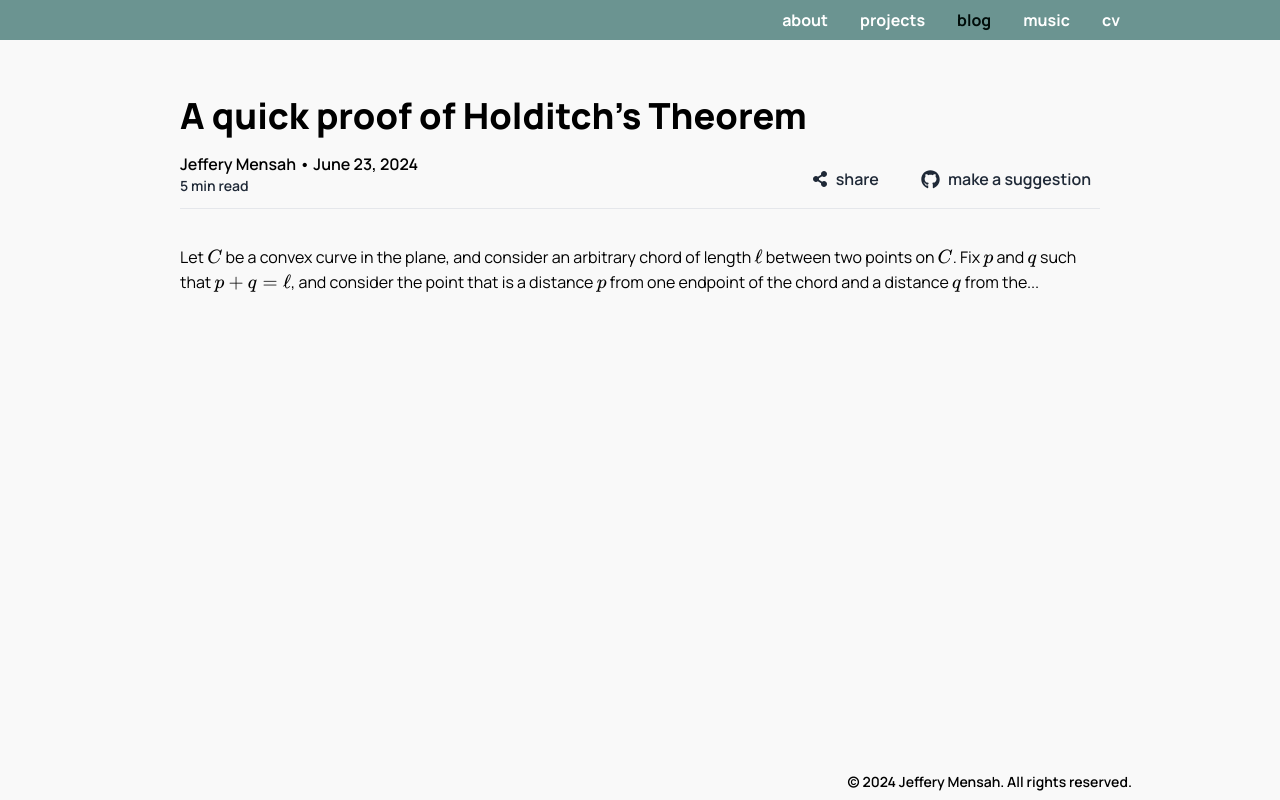
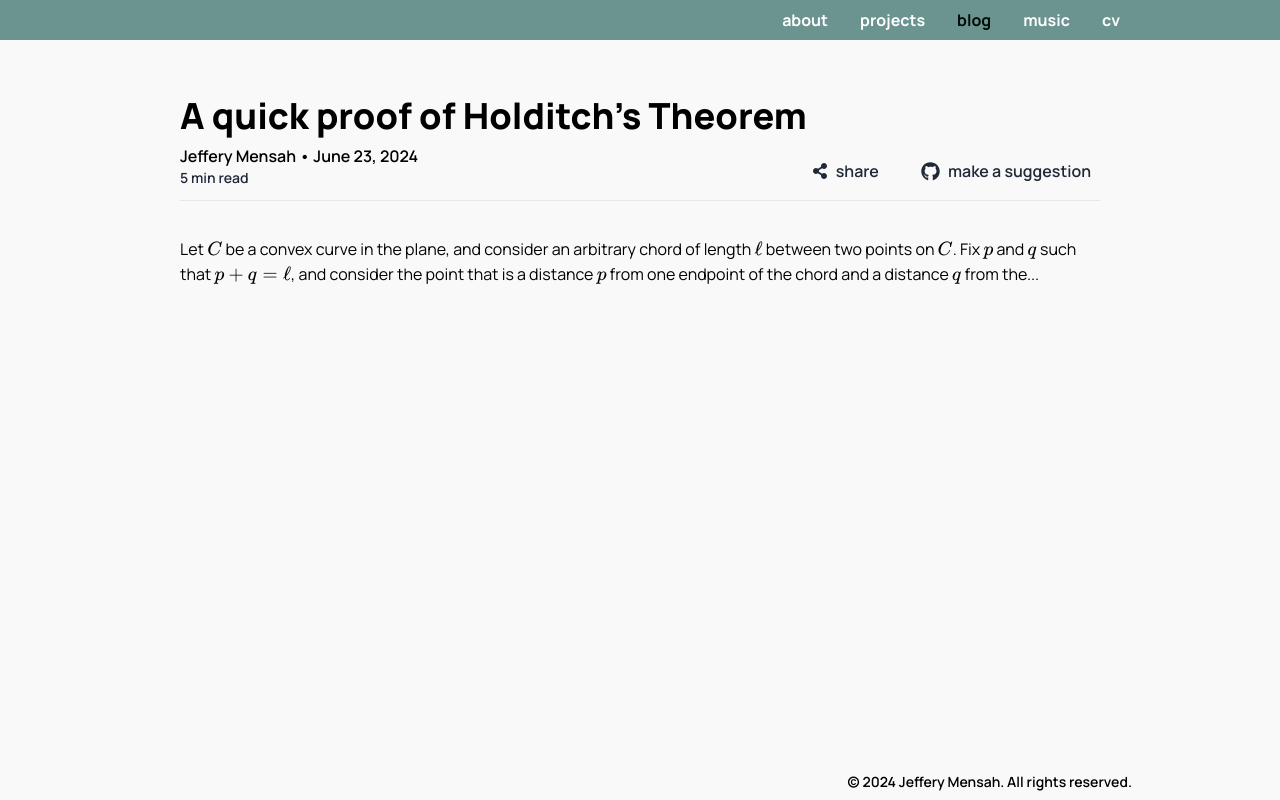
Before and after one commit to mensah-j/portfolio, a Next.js app: page /blog/a-quick-proof-of-holditchs-theorem in a window 1280 px wide. Built offline with nearby package versions, Linux system fonts and the light colour scheme.

Commit message:
fix: title gap adjustment

```diff
--- a/src/app/blog/[id]/_components/SectionPost/PostHeading.tsx
+++ b/src/app/blog/[id]/_components/SectionPost/PostHeading.tsx
@@ -14,7 +14,7 @@
 
 export function PostHeading(props: PostHeadingProps) {
   return (
-    <div className="flex flex-col gap-4 pt-5 w-full">
+    <div className="flex flex-col gap-2 pt-5 w-full">
       <h1 className="text-4xl font-extrabold pt-5">
         <Markdown
           remarkPlugins={[remarkMath]}
```
